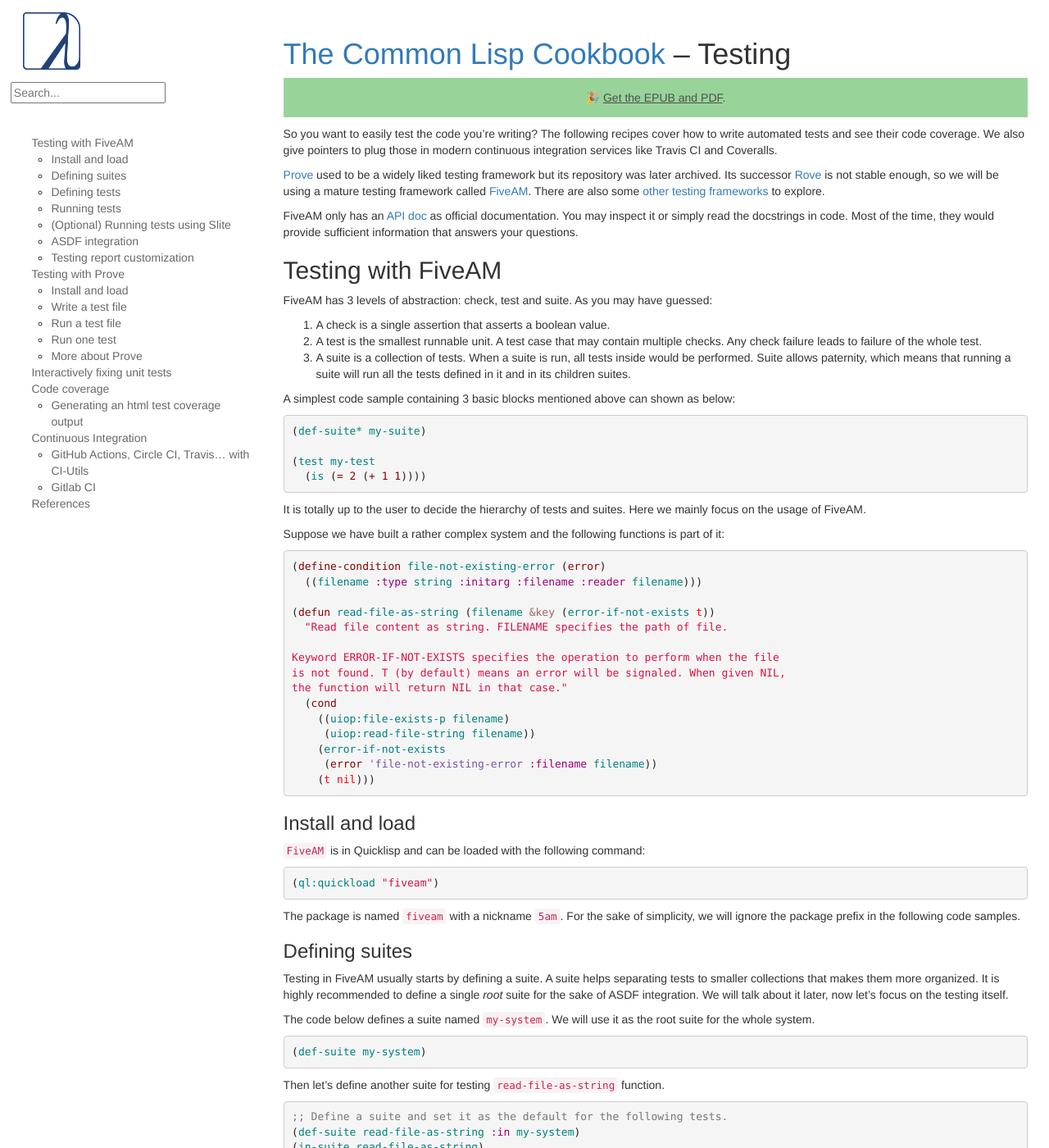
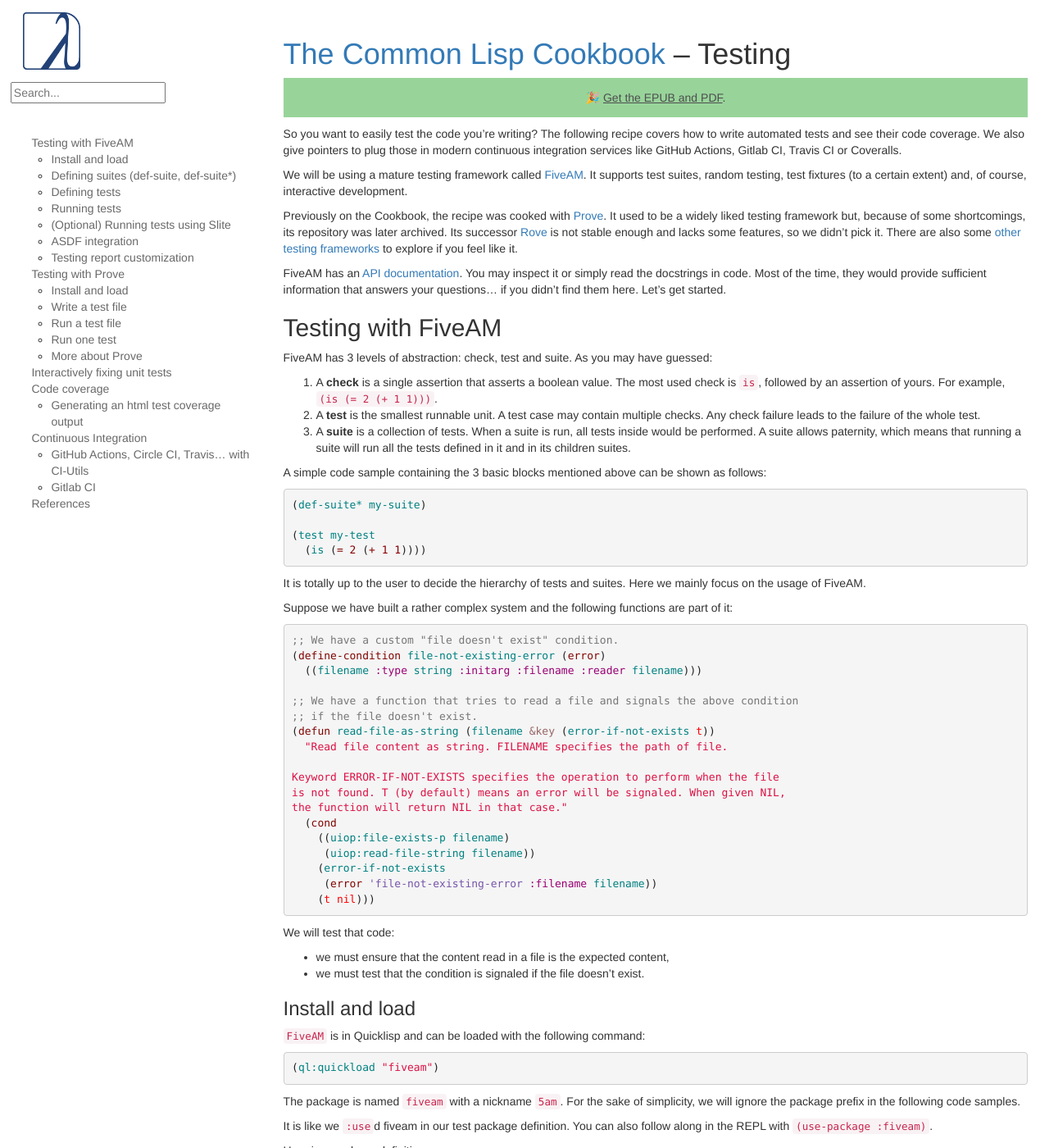
Before and after one commit to LispCookbook/cl-cookbook, a Jekyll site: the page built from testing.md, in a window 1280 px wide and 1400 px high. Shown: the whole window at 82% size. Built offline with Jekyll 4.4.1, drawn with Linux system fonts in a browser that asks for light colours; some of the changed text lies outside the part shown.

Commit message:
testing: typos, formatting, some more context

````diff
--- a/testing.md
+++ b/testing.md
@@ -3,22 +3,28 @@
 ---
 
 So you want to easily test the code you're writing? The following
-recipes cover how to write automated tests and see their code
+recipe covers how to write automated tests and see their code
 coverage. We also give pointers to plug those in modern continuous
-integration services like Travis CI and Coveralls.
+integration services like GitHub Actions, Gitlab CI, Travis CI or Coveralls.
 
-[Prove](https://github.com/fukamachi/prove) used to be a widely liked testing framework but its repository was later archived. Its successor [Rove](https://github.com/fukamachi/rove) is not stable enough, so we will be using a mature testing framework called [FiveAM](https://github.com/lispci/fiveam). There are also some [other testing frameworks](https://github.com/CodyReichert/awesome-cl#unit-testing) to explore.
+We will be using a mature testing framework called
+[FiveAM](https://github.com/lispci/fiveam). It supports test suites,
+random testing, test fixtures (to a certain extent) and, of course,
+interactive development.
 
-FiveAM only has an [API doc](https://common-lisp.net/project/fiveam/docs/index.html) as official documentation. You may inspect it or simply read the docstrings in code. Most of the time, they would provide sufficient information that answers your questions.
+Previously on the Cookbook, the recipe was cooked with [Prove](https://github.com/fukamachi/prove). It used to be a widely liked testing framework but, because of some shortcomings, its repository was later archived. Its successor [Rove](https://github.com/fukamachi/rove) is not stable enough and lacks some features, so we didn't pick it. There are also some [other testing frameworks](https://github.com/CodyReichert/awesome-cl#unit-testing) to explore if you feel like it.
+
+FiveAM has an [API documentation](https://common-lisp.net/project/fiveam/docs/index.html). You may inspect it or simply read the docstrings in code. Most of the time, they would provide sufficient information that answers your questions… if you didn't find them here. Let's get started.
 
 ## Testing with FiveAM
 
 FiveAM has 3 levels of abstraction: check, test and suite. As you may have guessed:
-1. A check is a single assertion that asserts a boolean value.
-2. A test is the smallest runnable unit. A test case that may contain multiple checks. Any check failure leads to failure of the whole test.
-3. A suite is a collection of tests. When a suite is run, all tests inside would be performed. Suite allows paternity, which means that running a suite will run all the tests defined in it and in its children suites.
 
-A simplest code sample containing 3 basic blocks mentioned above can shown as below:
+1. A **check** is a single assertion that asserts a boolean value. The most used check is `is`, followed by an assertion of yours. For example, `(is (= 2 (+ 1 1)))`.
+2. A **test** is the smallest runnable unit. A test case may contain multiple checks. Any check failure leads to the failure of the whole test.
+3. A **suite** is a collection of tests. When a suite is run, all tests inside would be performed. A suite allows paternity, which means that running a suite will run all the tests defined in it and in its children suites.
+
+A simple code sample containing the 3 basic blocks mentioned above can be shown as follows:
 
 ~~~lisp
 (def-suite* my-suite)
@@ -29,12 +35,15 @@
 
 It is totally up to the user to decide the hierarchy of tests and suites. Here we mainly focus on the usage of FiveAM.
 
-Suppose we have built a rather complex system and the following functions is part of it:
+Suppose we have built a rather complex system and the following functions are part of it:
 
 ~~~lisp
+;; We have a custom "file doesn't exist" condition.
 (define-condition file-not-existing-error (error)
   ((filename :type string :initarg :filename :reader filename)))
 
+;; We have a function that tries to read a file and signals the above condition
+;; if the file doesn't exist.
 (defun read-file-as-string (filename &key (error-if-not-exists t))
   "Read file content as string. FILENAME specifies the path of file.
 
@@ -49,6 +58,12 @@
     (t nil)))
 ~~~
 
+We will test that code:
+
+- we must ensure that the content read in a file is the expected content,
+- we must test that the condition is signaled if the file doesn't exist.
+
+
 ### Install and load
 
 `FiveAM` is in Quicklisp and can be loaded with the following command:
@@ -59,38 +74,63 @@
 
 The package is named `fiveam` with a nickname `5am`. For the sake of simplicity, we will ignore the package prefix in the following code samples.
 
-### Defining suites
+It is like we `:use`d fiveam in our test package definition. You
+can also follow along in the REPL with `(use-package :fiveam)`.
+
+Here is a package definition you can use:
+
+```lisp
+(in-package :cl-user)
+(defpackage my-fiveam-test
+  (:use :cl
+        :fiveam))
+(in-package :my-fiveam-test)
+```
+
+### Defining suites (`def-suite`, `def-suite*`)
 
 Testing in FiveAM usually starts by defining a suite. A suite helps separating tests to smaller collections that makes them more organized. It is highly recommended to define a single *root* suite for the sake of ASDF integration. We will talk about it later, now let's focus on the testing itself.
 
 The code below defines a suite named `my-system`. We will use it as the root suite for the whole system.
 
 ~~~lisp
-(def-suite my-system)
+(def-suite my-system
+  :description "Test my system")
 ~~~
 
-Then let's define another suite for testing `read-file-as-string` function.
+Then let's define another suite for testing the `read-file-as-string` function.
 
 ~~~lisp
 ;; Define a suite and set it as the default for the following tests.
-(def-suite read-file-as-string :in my-system)
+(def-suite read-file-as-string
+  :description "Test the read-file-as-string function."
+  :in my-system)
 (in-suite read-file-as-string)
 
 ;; Alternatively, the following line is a combination of the 2 lines above.
 (def-suite* read-file-as-string :in my-system)
 ~~~
 
-Here a new suite named `read-file-as-string` has been defined. It is declared to be a child suite of `my-system` as specified by the `:in` keyword. The macro `in-suite` sets it as the default suite for test defined later.
+Here a new suite named `read-file-as-string` has been defined. It is declared to be a child suite of `my-system` as specified by the `:in` keyword. The macro `in-suite` sets it as the default suite for the tests defined later.
 
 ### Defining tests
 
-Before diving into tests, here is a brief introduction of checks you may use inside tests:
+Before diving into tests, here is a brief introduction of the available checks you may use inside tests:
 
-* The macro `is` might be the mostly used check. It simply checks if given expression returns a true value and generates a `test-passed` or `test-failure` result accordingly.
+* The macro `is` might be the mostly used check. It simply checks if the given expression returns a true value and generates a `test-passed` or `test-failure` result accordingly.
 * The macro `skip` takes a reason and generates a `test-skipped` result.
-* The macro `signals` checks if given condition is signaled during execution.
+* The macro `signals` checks if the given condition was signaled during execution.
 
-Please note that all the checks accepts an optional reason that can be formatted. When omitted, FiveAM generates a report according to arguments passed to the function. You may read the `check.lisp` file for more helpers.
+Please note that all the checks accept an optional reason, as string, that can be formatted with format directives, as in:
+
+~~~lisp
+(is (null result)
+  "Should return NIL when :ERROR-IF-NOT-EXISTS is set to NIL")
+~~~
+
+See more below.
+
+When omitted, FiveAM generates a report according to arguments passed to the function. You may read the `check.lisp` file for more helpers.
 
 The macro `test` provides a simple way to define a test with given name:
 
````
